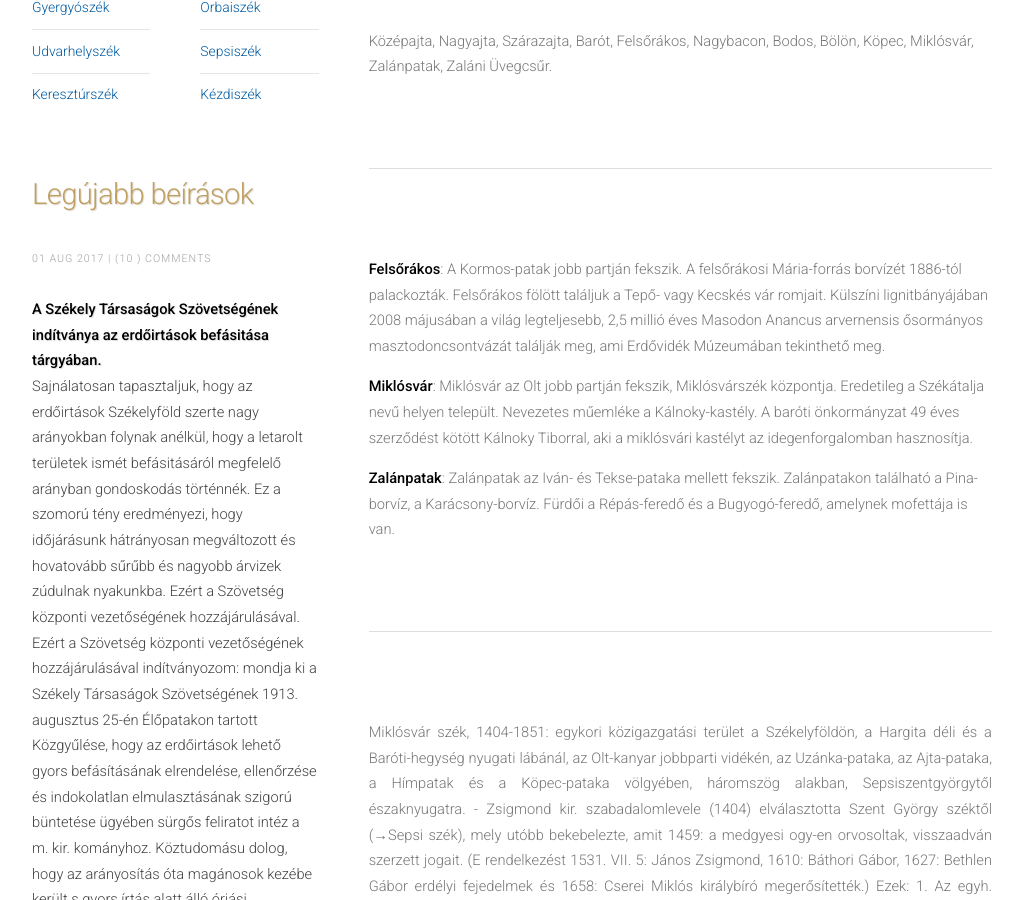
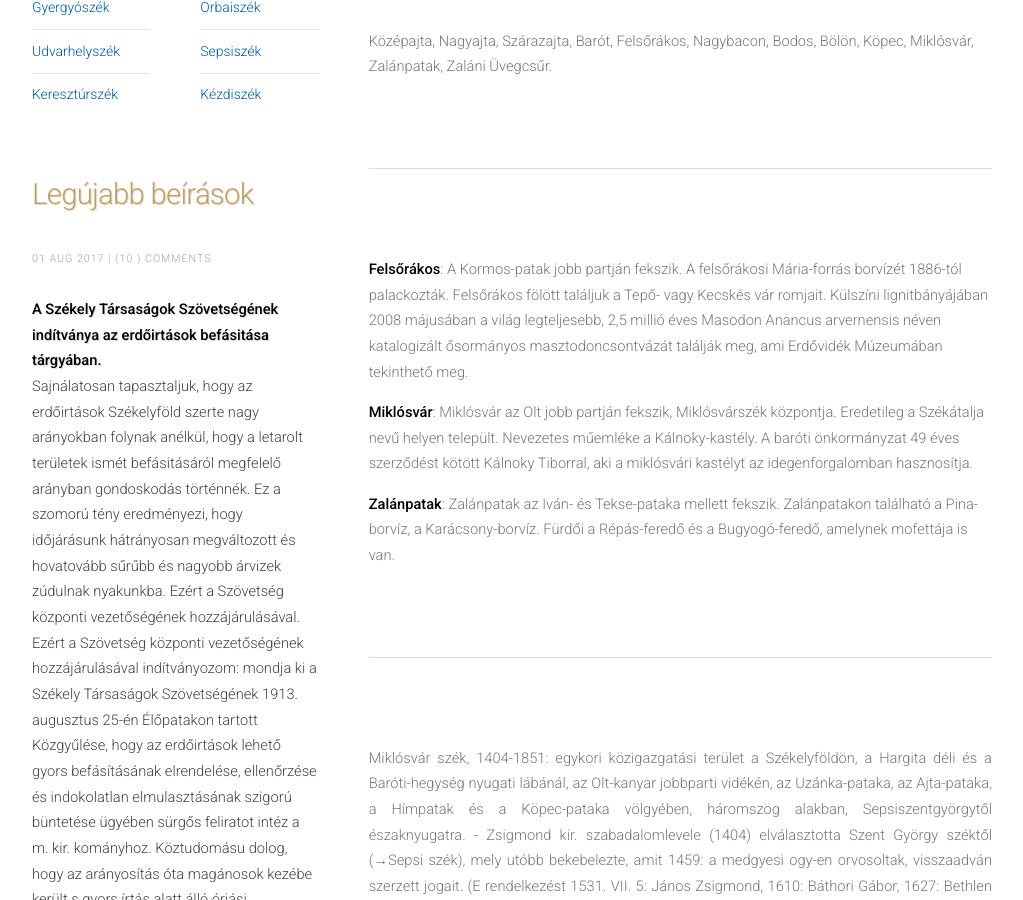
Before and after one commit to siculia/siculia.github.io, a Jekyll site: the page built from siculia-miklosvarszek.html, in a window 1280 px wide and 900 px high, scrolled down 900 px. Shown: the whole window, without its empty margins (128-1151 px from the left). Built offline with Jekyll 4.4.1, drawn with Linux system fonts in a browser that asks for light colours; nearby versions of some CDN libraries; library files that are not in the unit come from our copies.

Commit message:
Mastodon

```diff
--- a/siculia-miklosvarszek.html
+++ b/siculia-miklosvarszek.html
@@ -23,7 +23,7 @@ layout: default
 						<p style="text-align: left;">Középajta, Nagyajta, Szárazajta, Barót, Felsőrákos, Nagybacon, Bodos, Bölön, Köpec, Miklósvár, Zalánpatak, Zaláni Üvegcsűr.</p>
 
 						<hr></hr>
-						<p style="text-align: left;"><b>Felsőrákos</b>: A Kormos-patak jobb partján fekszik. A felsőrákosi Mária-forrás borvízét 1886-tól palackozták. Felsőrákos fölött találjuk a Tepő- vagy Kecskés vár romjait. Külszíni lignitbányájában 2008 májusában a világ legteljesebb, 2,5 millió éves Masodon Anancus arvernensis ősormányos masztodoncsontvázát találják meg, ami Erdővidék Múzeumában tekinthető meg.</p>
+						<p style="text-align: left;"><b>Felsőrákos</b>: A Kormos-patak jobb partján fekszik. A felsőrákosi Mária-forrás borvízét 1886-tól palackozták. Felsőrákos fölött találjuk a Tepő- vagy Kecskés vár romjait. Külszíni lignitbányájában 2008 májusában a világ legteljesebb, 2,5 millió éves Masodon Anancus arvernensis néven katalogizált ősormányos masztodoncsontvázát találják meg, ami Erdővidék Múzeumában tekinthető meg.</p>
 						<p style="text-align: left;"><b>Miklósvár</b>: Miklósvár az Olt jobb partján fekszik, Miklósvárszék központja. Eredetileg a Székátalja nevű helyen települt. Nevezetes műemléke a Kálnoky-kastély. A baróti önkormányzat 49 éves szerződést kötött Kálnoky Tiborral, aki a miklósvári kastélyt az idegenforgalomban hasznosítja.</p>
 						<p style="text-align: left;"><b>Zalánpatak</b>: Zalánpatak az Iván- és Tekse-pataka mellett fekszik. Zalánpatakon található a Pina-borvíz, a Karácsony-borvíz. Fürdői a Répás-feredő és a Bugyogó-feredő, amelynek mofettája is van.</p>
 						<hr></hr>
```
